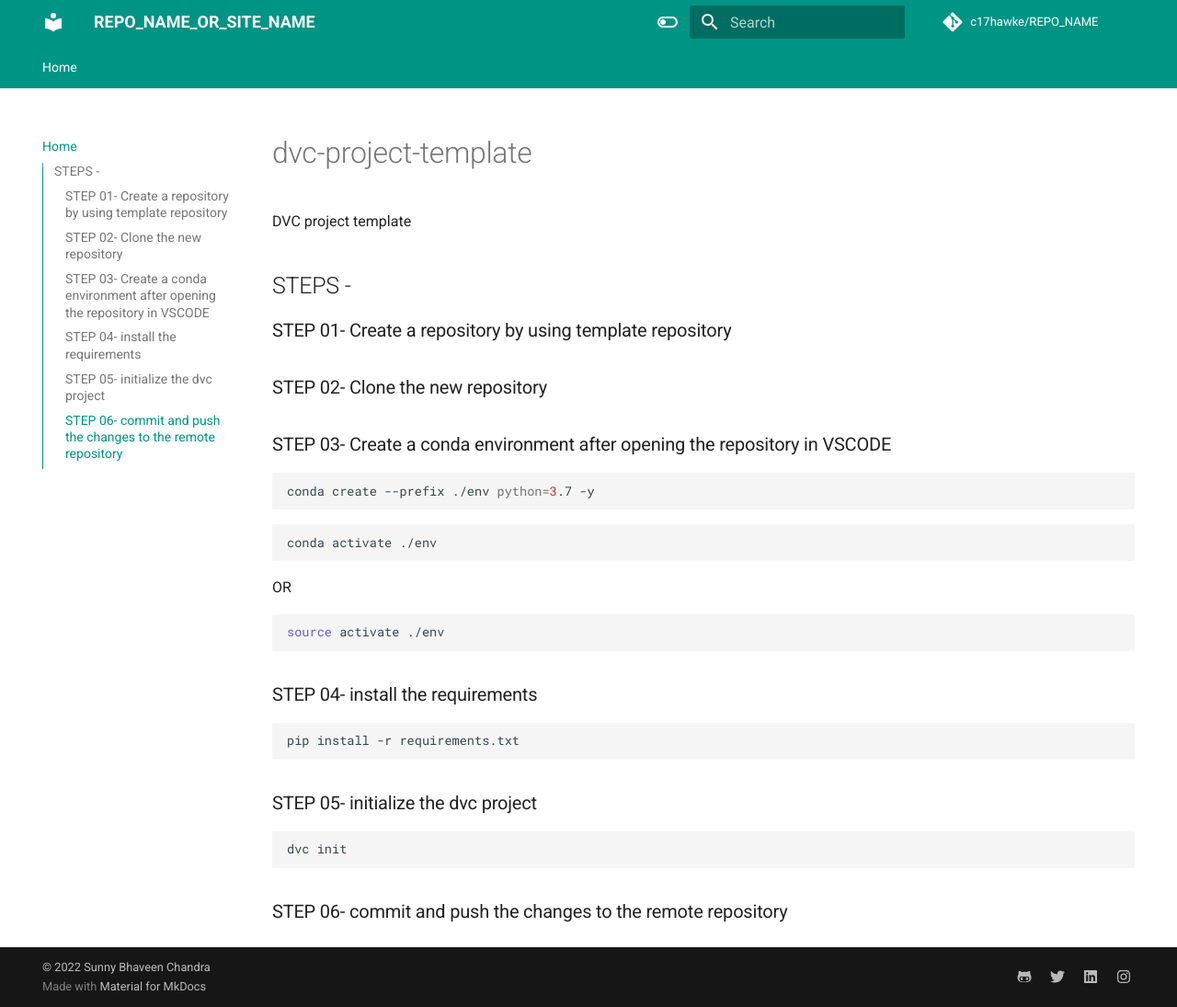
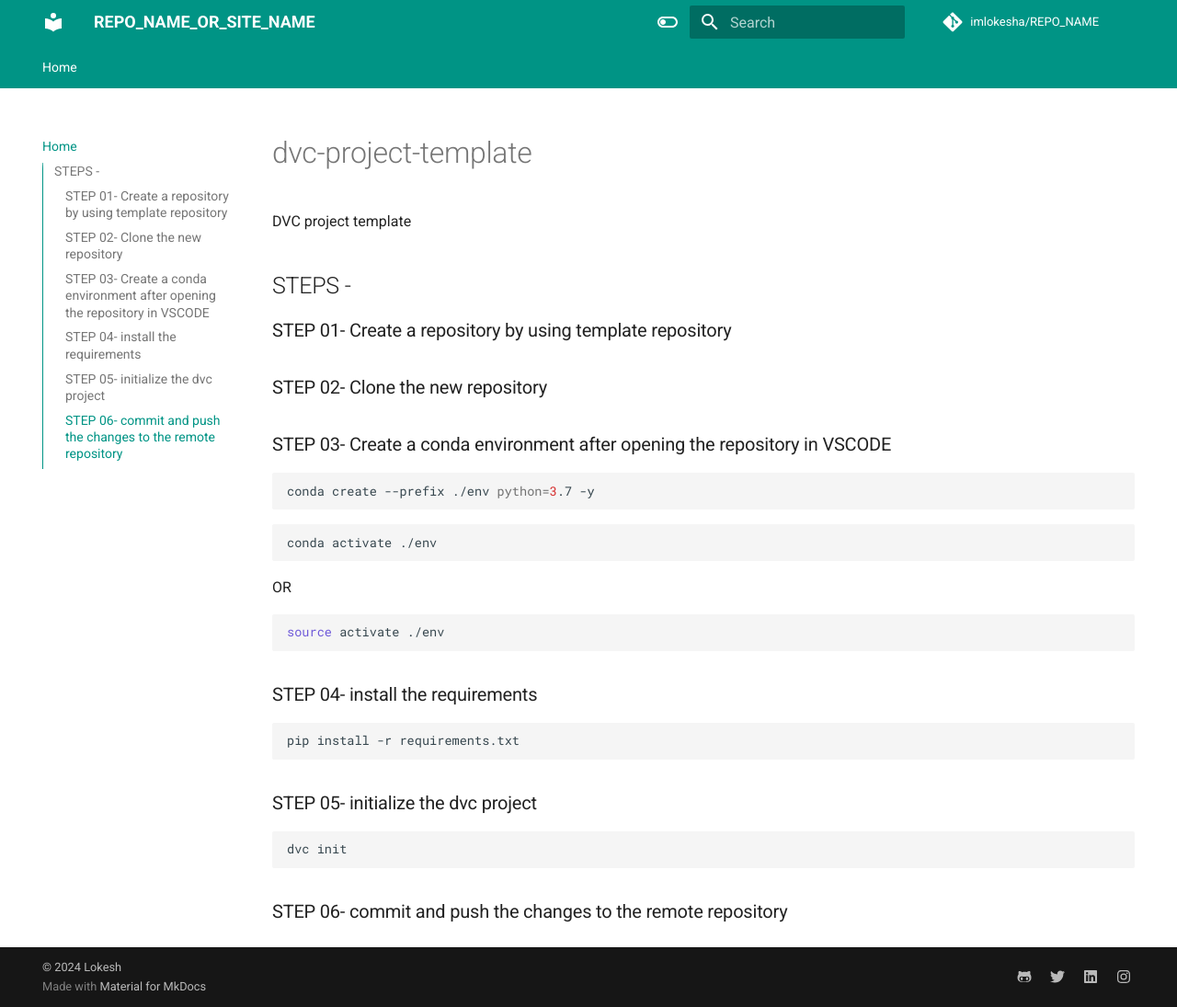
Before and after one commit to imlokesha/DVC-Docs-template, an MkDocs documentation site: the page built from docs/index.md, in a window 1280 px wide and 1095 px high. Shown: the whole window at 92% size. Built offline with MkDocs 1.6.1 and Material for MkDocs 9.7.7, drawn with Linux system fonts in a browser that asks for light colours; comment, search, counter and statistics services are not loaded.

Commit message:
mkdocs update

```diff
--- a/mkdocs.yml
+++ b/mkdocs.yml
@@ -4,13 +4,13 @@ site_name: REPO_NAME_OR_SITE_NAME
 nav:
   - Home: index.md
 
-site_author: Sunny Bhaveen Chandra
+site_author: Lokesh
 site_description: >-
   DESCRIPTION
 
 # Repository
-repo_name: c17hawke/REPO_NAME
-repo_url: https://github.com/c17hawke/REPO_NAME
+repo_name: imlokesha/REPO_NAME
+repo_url: https://github.com/imlokesha/REPO_NAME
 
 # Configuration
 theme:
@@ -39,13 +39,13 @@ theme:
 extra:
   social:
     - icon: fontawesome/brands/github-alt
-      link: https://github.com/c17hawke
+      link: https://github.com/imlokesha
     - icon: fontawesome/brands/twitter
-      link: https://twitter.com/c17hawke
+      link: https://twitter.com/imlokesh
     - icon: fontawesome/brands/linkedin
-      link: https://linkedin.com/in/c17hawke
+      link: https://linkedin.com/in/lokesh-a-6806771b1
     - icon: fontawesome/brands/instagram
-      link: https://www.instagram.com/c17hawke/
+      link: https://www.instagram.com/
 
 extra_javascript:
   - javascripts/mathjax.js
@@ -70,4 +70,4 @@ plugins:
   - search
 
 copyright: |
-  &copy; 2022 <a href="https://github.com/c17hawke"  target="_blank" rel="noopener">Sunny Bhaveen Chandra</a>
+  &copy; 2024 <a href="https://github.com/imlokesha"  target="_blank" rel="noopener">Lokesh</a>
```
